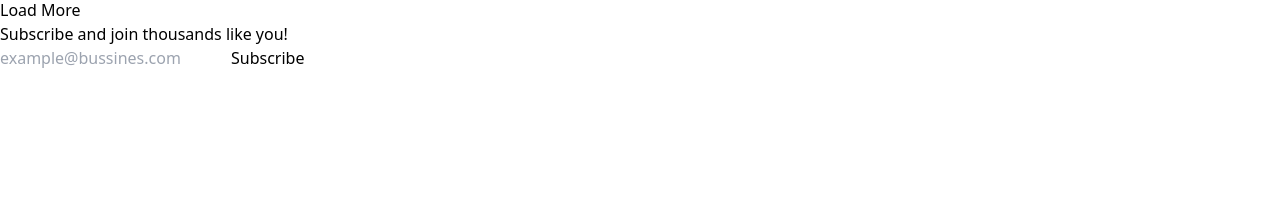
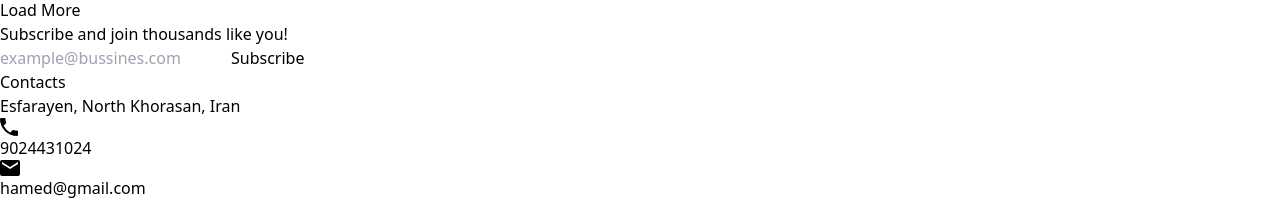
Before and after one commit to donyavirad/weblog, a Next.js app: page / in a window 1280 px wide. Shown: the part 994-1198 px from the top of the page. Before the commit the page ends 1064 px from the top, so only its background shows below. Built offline with nearby package versions, Linux system fonts and the light colour scheme; what @material-tailwind/react would draw is missing.

Commit message:
feat (footer): :sparkles: add footer to project

```diff
--- a/components/footer/index.js
+++ b/components/footer/index.js
@@ -1,9 +1,35 @@
 import SubscribeEmail from "./SubscribeEmail";
-
+import Image from "next/image";
+import Link from "next/link";
+import Container from "../UI/container";
+import phoneSvg from "../../public/images/phone.svg"
+import emailSvg from "../../public/images/email.svg"
 const Footer = () => {
     return (
         <div>
             <SubscribeEmail />
+            <Container>
+                <div className="flex flex-col items-center py-8 lg:flex-row font-Montserrat-Regular">
+                    <div className="flex flex-col space-y-4 w-full">
+                        <span className="font-bold">Contacts</span>
+                        <p>Esfarayen, North Khorasan, Iran</p>
+                        <div className="flex items-center space-x-2">
+                            <Image src={phoneSvg} alt="phone number"/>
+                            <span>9024431024</span>
+                        </div>
+                        <div className="flex items-center space-x-2">
+                            <Image src={emailSvg} alt="email"/>
+                            <span>hamed@gmail.com</span>
+                        </div>
+                    </div>
+                    <div className="flex flex-col space-y-4 w-full mt-4">
+                        <span className=" font-bold">Popular</span>
+                        <Link href="/">Free travel video</Link>
+                        <Link href="/">Maps</Link>
+                        <Link href="/">Hotel contact book</Link>
+                    </div>
+                </div>
+            </Container>
         </div>
     );
 };
```
Also changed, not shown: public/images/email.svg (added), public/images/phone.svg (added).
